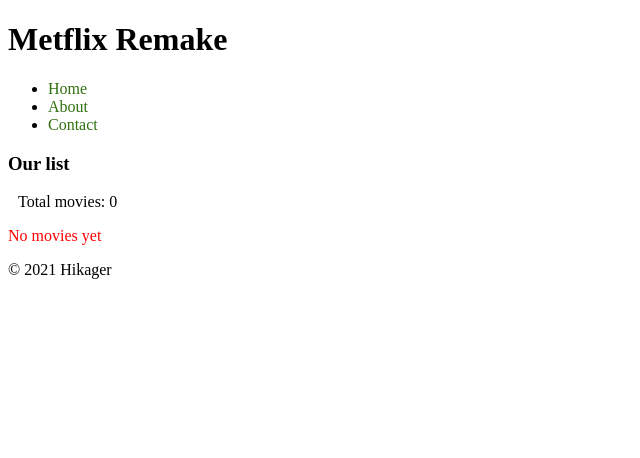
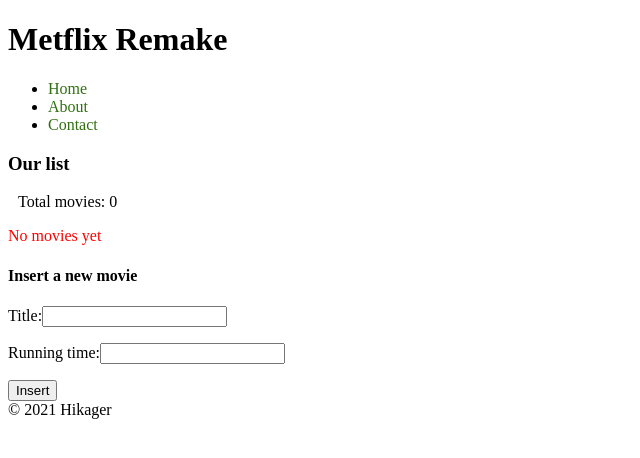
Before and after one commit to luismoa/yummy_metflix_remake, a Django app: page /movies/ in a window 1280 px wide. Shown: the top 458 px of the page, without its empty margins (0-640 px from the left). Run offline with Django 3.2, Linux system fonts and the light colour scheme; data that the repository does not hold is empty; parts of the project's set-up code (start-up, migrations or seed data) failed here and were passed over.

Commit message:
Adding form to the template 	- Adding forms file for form definition 	- Adding the form instance in view (django can generate a form) 	- Adding the form into the main.html and django generates the form 	by FORM_NAME.DISPLAY_FORMAT from the object in the view class.

```diff
--- /dev/null
+++ b/metflix_remake/movies/forms.py
@@ -0,0 +1,6 @@
+from django import forms
+
+
+class InsertMovieForm(forms.Form):
+    title = forms.CharField(label='Title')
+    running_time = forms.IntegerField(label='Running time')
--- a/metflix_remake/movies/templates/base/main.html
+++ b/metflix_remake/movies/templates/base/main.html
@@ -4,7 +4,7 @@
         <span>Total movies: </span>
         <span> {{  movies_count }}</span>
     </div>
-       {% if movies_count > 0 %}
+    {% if movies_count > 0 %}
     <ul>
         {% for movie in movie_list %}
         <li>{{ movie.title }}</li>
@@ -14,4 +14,13 @@
     {# Add static css for coloring this to red #}
     <p class="no-movies">No movies yet</p>
     {% endif %}
+    {# INSERT SECTION #}
+    <h4>Insert a new movie</h4>
+    <form action="." method="post" class="form-insert-movie form-movie-tag">
+        {% csrf_token %}
+        {{ inser_form.as_p }}
+        <div class="form-insert-movie">
+            <input type="submit" value="Insert">
+        </div>
+    </form>
 </main>
--- a/metflix_remake/movies/views.py
+++ b/metflix_remake/movies/views.py
@@ -1,5 +1,6 @@
 from django.shortcuts import render
 from .models import Movie
+from .forms import InsertMovieForm
 from django.views import View
 
 
@@ -10,9 +11,13 @@ class MovieView(View):
     all_movies = model.objects.all()
     movies_count = model.objects.count()
 
+    # Forms
+    insert_form = InsertMovieForm()
+
     def get(self, request):
         context = {
             'movie_list': list(self.all_movies),
-            'movies_count': self.movies_count
+            'movies_count': self.movies_count,
+            'inser_form': self.insert_form,
         }
         return render(request, 'movies.html', context=context)
```
